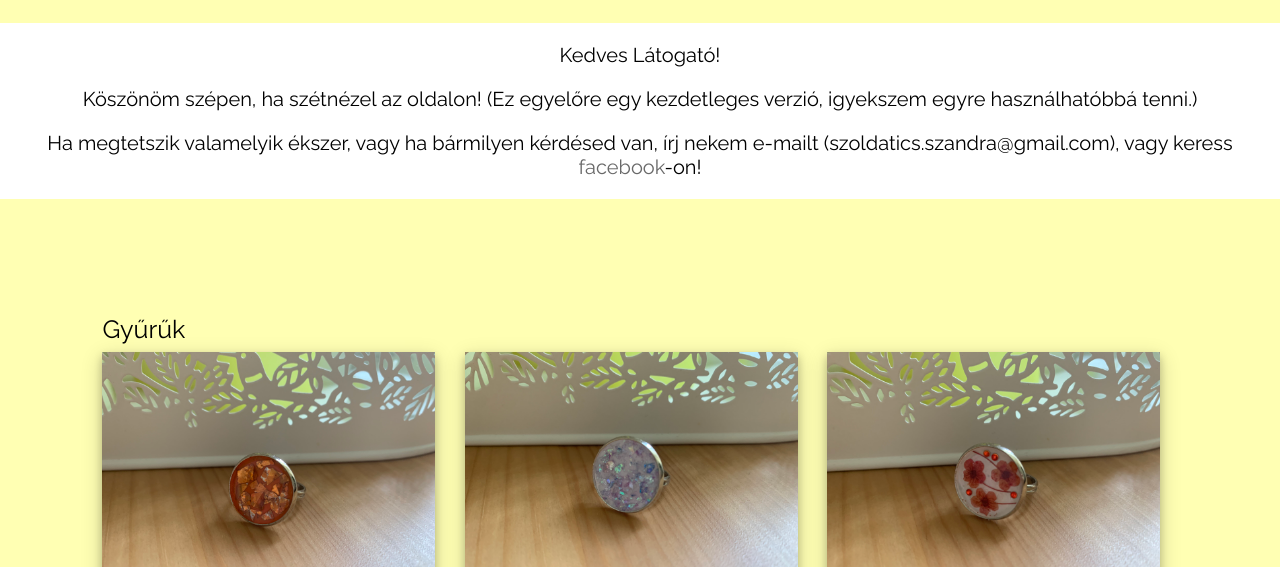
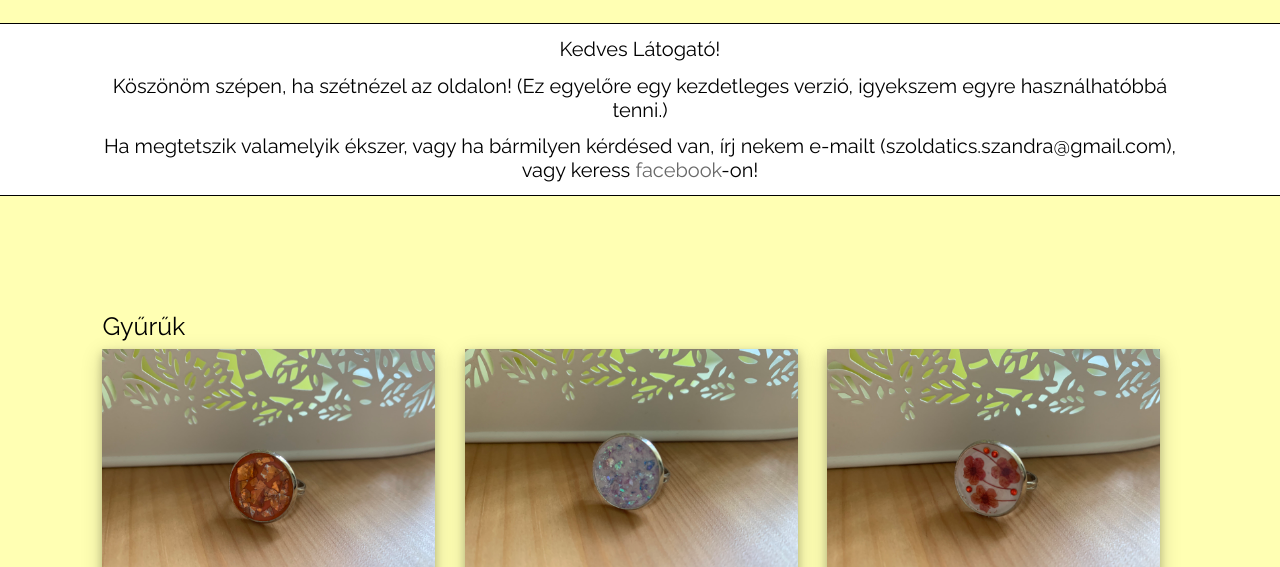
Before and after one commit to szoldaticsszandra/Ekszer-weboldal, a plain HTML site: page index.html in a window 1280 px wide. Shown: the part 233-800 px from the top of the page. Drawn offline with Linux system fonts and the light colour scheme; a web font is replaced by a local one.

Commit message:
Update main.css

```diff
--- a/main.css
+++ b/main.css
@@ -51,11 +51,13 @@ a:hover {
   width: 100%;
   margin-top: 25vw;
   text-align: center;
+  border-top: 1px solid black;
+  border-bottom: 1px solid black;
 }
 .greeting p {
   font-family: 'Raleway', sans-serif;
   font-size: 20px;
-  margin: 20px;
+  margin: 1vw 8vw;
 }
 
 @media (min-width: 768px) {
```
